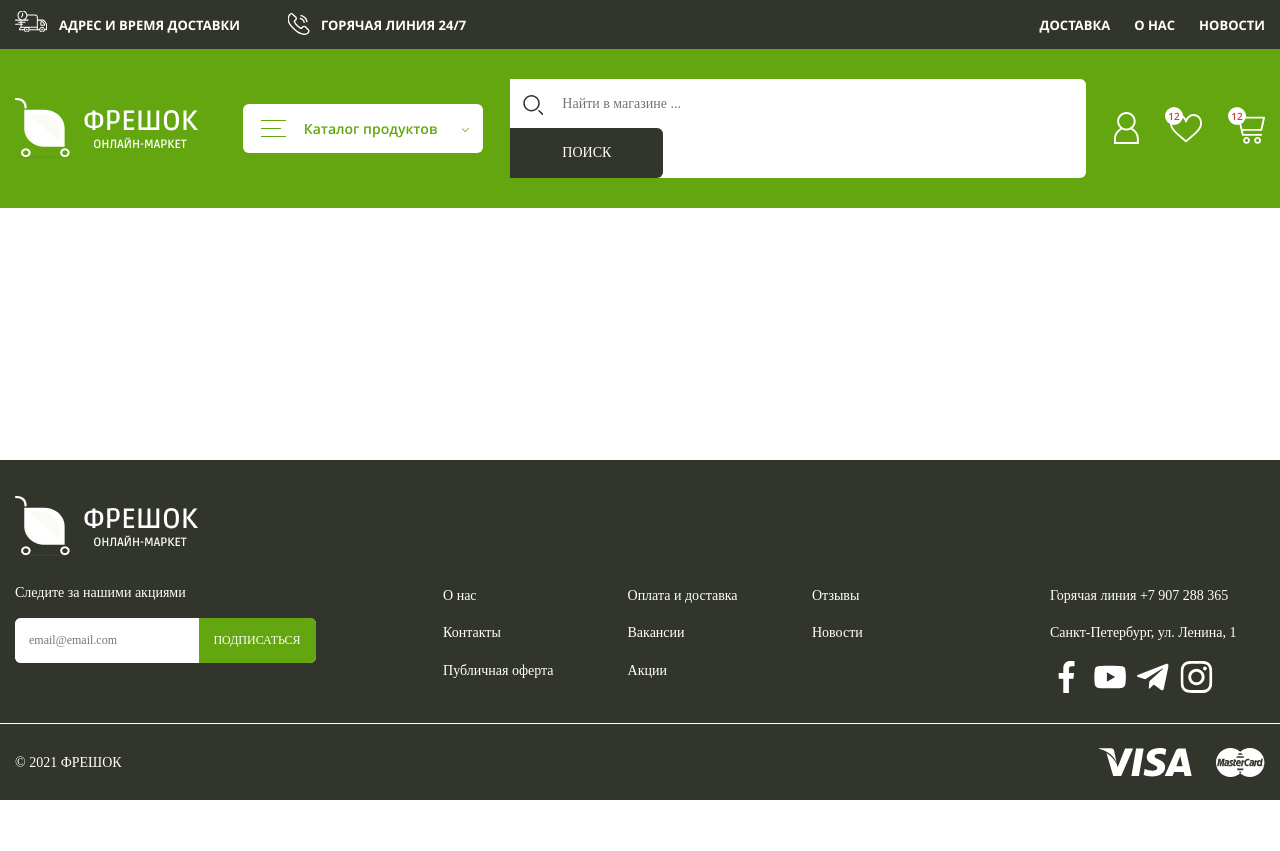
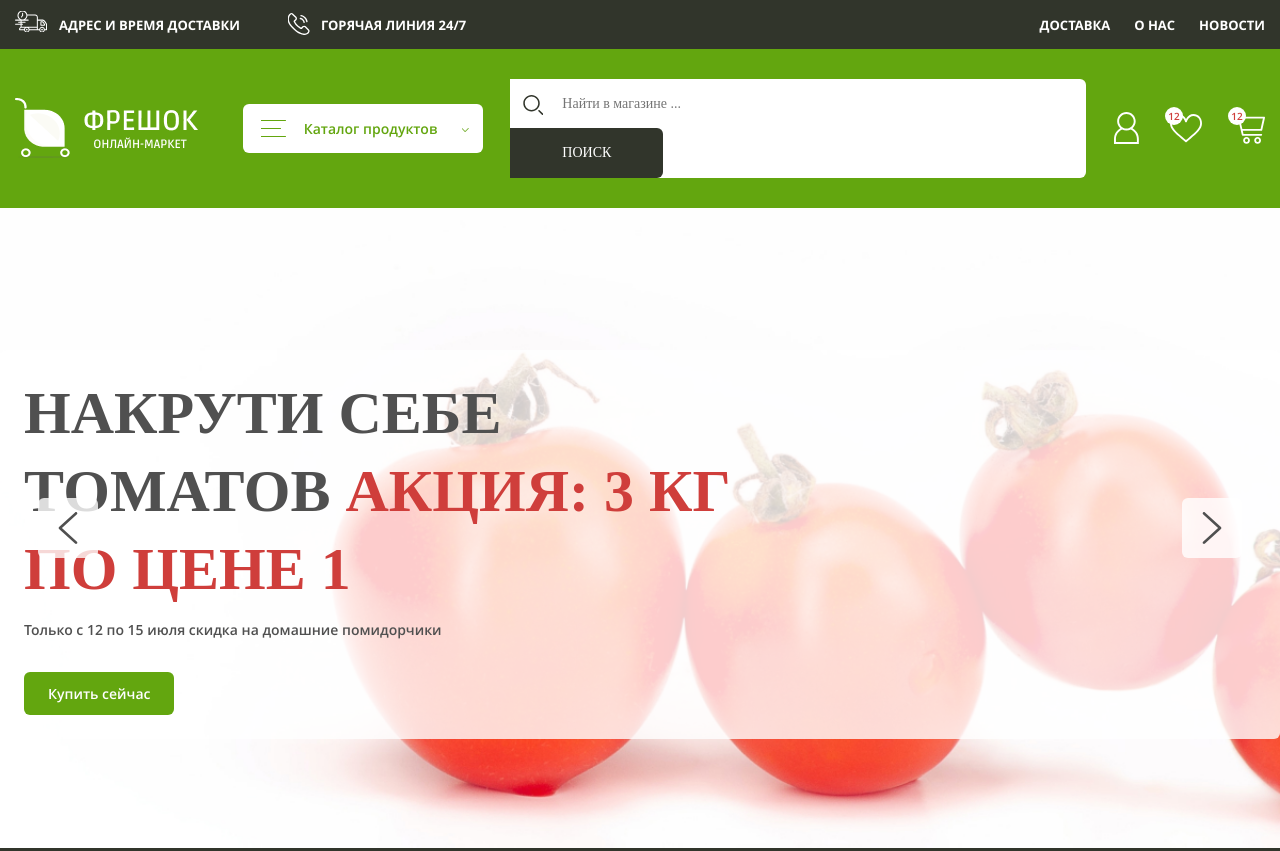
Before and after one commit to massaracsh7/freshok, a website: page app/index.html in a window 1280 px wide. Shown: the top 851 px of the page. Before the commit the page ends 800 px from the top, so only its background shows below. Drawn offline with nearby package versions, Linux system fonts and the light colour scheme; files that its build step writes are made by us from their sources; files whose address does not match are found by name.

Commit message:
added slider

```diff
--- a/app/index.html
+++ b/app/index.html
@@ -1,5 +1,6 @@
 <!DOCTYPE html>
 <html lang="ru">
+
 <head>
   <meta charset="UTF-8">
   <meta http-equiv="X-UA-Compatible" content="IE=edge">
@@ -8,6 +9,7 @@
   <link rel="stylesheet" href="css/style.min.css">
   <title>ФрешОк - ОНЛАЙН-МАРКЕТ</title>
 </head>
+
 <body>
 
   <header class="header">
@@ -58,9 +60,8 @@
           </form>
 
 
-        <form class="form-search" >
-          <input class="form-search__text" name="search" placeholder="Найти в магазине ..." type="search"
-            size="40">
+          <form class="form-search">
+            <input class="form-search__text" name="search" placeholder="Найти в магазине ..." type="search" size="40">
             <button class="form-search__btn" type="submit">Поиск</button>
           </form>
 
@@ -82,6 +83,42 @@
   </header>
 
   <main class="main">
+    <section class="slider-sale">
+      <h2 class="sr-only">Распродажи</h2>
+      <div class="slider-sale__inner">
+
+        <div class="slider-sale__item" style="background-image: url('images/slider/1.jpg');">
+          <div class="slider-sale__content container">
+            <h3 class="slider-sale__title"> СВЕЖАЧОК ВАМ в ХАТУ
+            <span class="slider-sale__subtitle">Скидка -50%</span> </h3>
+            <p class="slider-sale__text">Только с 7 по 13 июля скидка на сезонные фрукты и овощи до 50%. Торопитесь!.
+            </p>
+            <button class="btn" type="button">Купить сейчас</button>
+          </div>
+        </div>
+
+        <div class="slider-sale__item" style="background-image: url('images/slider/2.jpg');">
+          <div class="slider-sale__content container">
+            <h3 class="slider-sale__title"> НАКРУТИ СЕБЕ ТОМАТОВ <span class="slider-sale__subtitle"> АКЦИЯ: 3 кг по цене 1 </span> </h3>
+            <p class="slider-sale__text">Только с 12 по 15 июля скидка на домашние помидорчики
+            </p>
+            <button class="btn" type="button">Купить сейчас</button>
+          </div>
+        </div>
+
+        <div class="slider-sale__item" style="background-image: url('images/slider/3.jpg');">
+          <div class="slider-sale__content container">
+            <h3 class="slider-sale__title"> Пусть остальные позеленеют от зависти <span class="slider-sale__subtitle"> Распродажа зелени</span> </h3>
+            <button class="btn" type="button">Купить сейчас</button>
+          </div>
+        </div>
+
+      </div>
+    </section>
+
+
+
+
 
   </main>
 
@@ -182,4 +219,5 @@
 
   <script src="js/main.min.js"></script>
 </body>
+
 </html>
--- a/app/js/main.js
+++ b/app/js/main.js
@@ -1,6 +1,6 @@
 $(function () {
 
-  $('.slider__inner').slick({
+  $('.slider-sale__inner').slick({
     dots: false,
     arrows: true,
     fade: true,
--- a/app/scss/_global.scss
+++ b/app/scss/_global.scss
@@ -53,8 +53,6 @@ body {
 .btn {
   padding: 12px 24px;
   color: $white;
-  border: 0;
   border-radius: 6px;
   background-color: $green-900;
-  cursor: pointer;
 }
--- a/app/scss/_reset.scss
+++ b/app/scss/_reset.scss
@@ -53,3 +53,8 @@ a {
   text-decoration: none;
   color: inherit;
 }
+
+button {
+  border: 0;
+  cursor: pointer;
+}
--- a/app/scss/_vars.scss
+++ b/app/scss/_vars.scss
@@ -10,6 +10,7 @@ $yellow-900: #FFB800;
 $silver-600: #C1C1C1;
 $silver-100: #F6F6F6;
 $white: #FFFFFF;
+$white-08: rgba(255, 255, 255, 0.8);
 
 %opensans-300 {
   font-family: 'Opensans-Light';
@@ -53,7 +54,6 @@ $white: #FFFFFF;
 
 %form-btn {
       text-transform: uppercase;
-      border: 0;
       border-radius: 0 6px 6px 0;
       color: $white;
 }
--- a/app/scss/style.scss
+++ b/app/scss/style.scss
@@ -287,7 +287,73 @@
 }
 
 
+/*slider*/
 
+.slider-sale {
+  &__inner {
+    position: relative;
+  }
+
+  &__item {
+    background-repeat: no-repeat;
+    background-size: cover;
+    background-position: center center;
+    padding: 142px 0;
+    height: calc(100vh - 160px);
+  }
+
+  &__content {
+    padding: 24px;
+    color: $dark-500;
+    background-color: $white-08;
+    ;
+    border-radius: 6px;
+  }
+
+  &__title {
+    @extend %ruda-900;
+    font-size: 60px;
+    line-height: 1.3;
+    text-transform: uppercase;
+    width: 790px;
+    margin-bottom: 12px;
+  }
+
+  &__subtitle {
+    color: $red-900;
+  }
+
+  &__text {
+    margin-bottom: 32px;
+  }
+
+}
+
+.slick-arrow {
+  position: absolute;
+  top: 50%;
+  transform: translateY(-50%);
+  font-size: 0;
+  width: 60px;
+  height: 60px;
+  background-color: $white-08;
+  border-radius: 6px;
+}
+
+.slick-next {
+  right: 3%;
+  background-image: url(../images/icons/next.svg);
+  background-repeat: no-repeat;
+  background-position: center center;
+}
+
+.slick-prev {
+  z-index: 1;
+  left: 3%;
+  background-image: url(../images/icons/prev.svg);
+  background-repeat: no-repeat;
+  background-position: center center;
+}
 
 
 @import 'media';
```
Also changed, not shown: app/js/main.min.js. Lines whose indentation alone changed are shown as unchanged.
